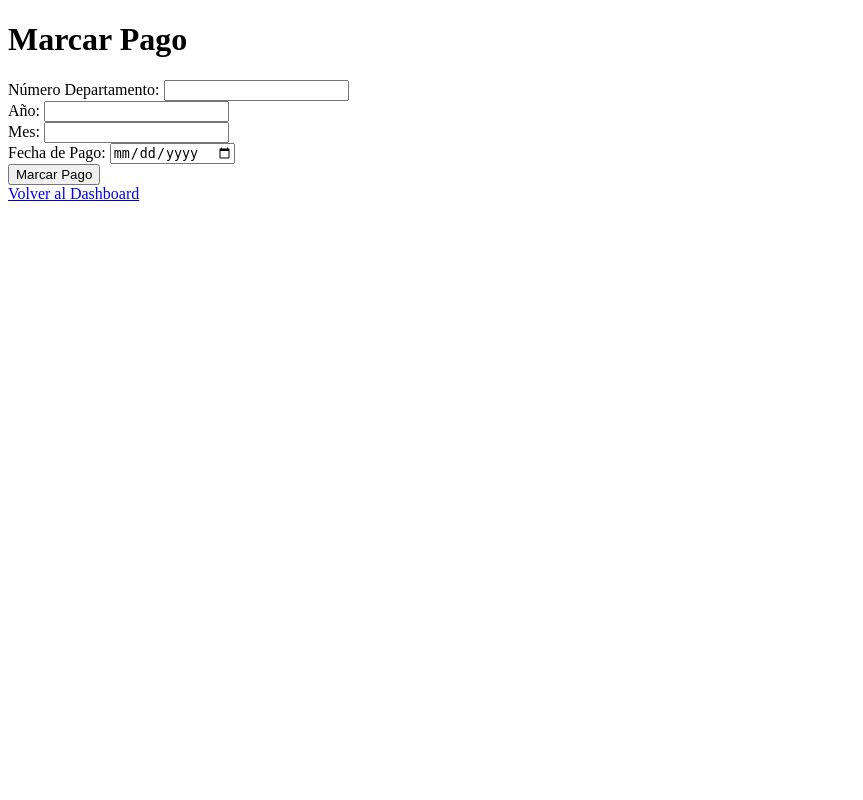
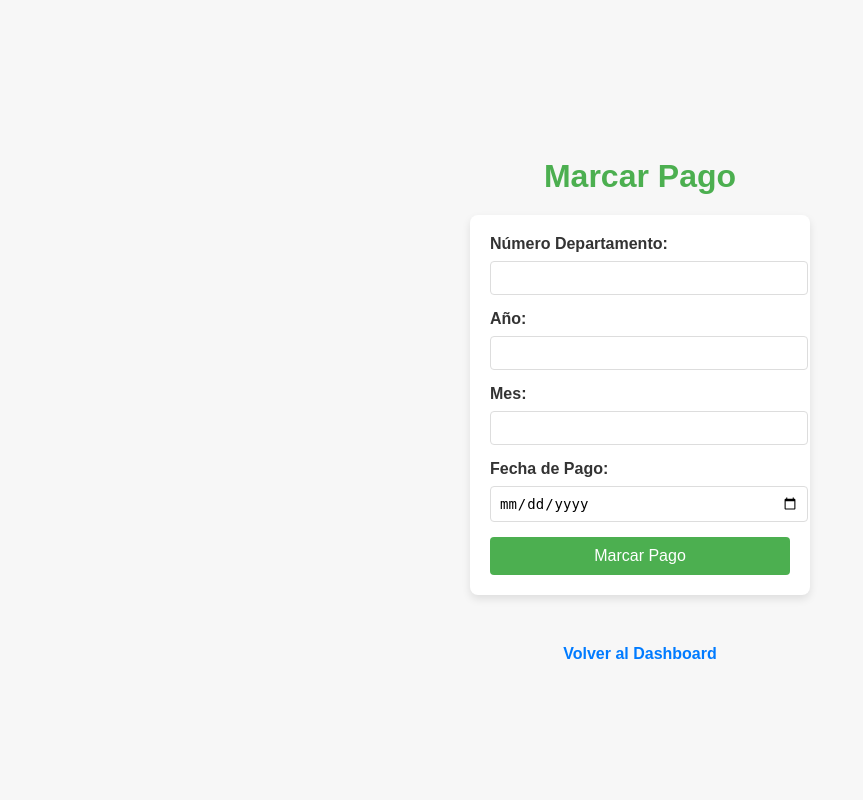
Before and after one commit to Javi3r12/BackEnd-Arquitectura, a Django app: page /pago/marcar/ in a window 1280 px wide. Shown: the whole page, without its empty margins (0-863 px from the left). Run offline with Django 5.2, Linux system fonts and the light colour scheme.

Commit message:
Update marcar_pago.html

```diff
--- a/gastos_comunes/core/templates/marcar_pago.html
+++ b/gastos_comunes/core/templates/marcar_pago.html
@@ -1,26 +1,107 @@
 <!DOCTYPE html>
 <html lang="en">
 <head>
+    <meta charset="UTF-8">
+    <meta name="viewport" content="width=device-width, initial-scale=1.0">
     <title>Marcar Pago</title>
+    <style>
+        body {
+            font-family: Arial, sans-serif;
+            background-color: #f7f7f7;
+            margin: 0;
+            padding: 0;
+            display: flex;
+            flex-direction: column;
+            align-items: center;
+            justify-content: center;
+            min-height: 100vh;
+        }
+        h1 {
+            color: #4CAF50;
+            margin-bottom: 20px;
+        }
+        form {
+            background-color: white;
+            padding: 20px;
+            border-radius: 8px;
+            box-shadow: 0 4px 8px rgba(0, 0, 0, 0.1);
+            width: 300px;
+            margin-bottom: 30px;
+        }
+        label {
+            font-weight: bold;
+            margin-bottom: 8px;
+            display: block;
+            color: #333;
+        }
+        input[type="number"], input[type="date"] {
+            width: 100%;
+            padding: 8px;
+            margin-bottom: 15px;
+            border: 1px solid #ddd;
+            border-radius: 4px;
+            font-size: 14px;
+        }
+        button {
+            width: 100%;
+            padding: 10px;
+            background-color: #4CAF50;
+            color: white;
+            border: none;
+            border-radius: 4px;
+            font-size: 16px;
+            cursor: pointer;
+        }
+        button:hover {
+            background-color: #45a049;
+        }
+        h2 {
+            color: #333;
+        }
+        pre {
+            background-color: #f4f4f4;
+            padding: 10px;
+            border-radius: 4px;
+            font-family: Consolas, monospace;
+            border: 1px solid #ddd;
+            white-space: pre-wrap;
+            word-wrap: break-word;
+        }
+        a {
+            margin-top: 20px;
+            text-decoration: none;
+            color: #007BFF;
+            font-weight: bold;
+        }
+        a:hover {
+            text-decoration: underline;
+        }
+    </style>
 </head>
 <body>
     <h1>Marcar Pago</h1>
     <form method="post">
         {% csrf_token %}
-        <label>Número Departamento:</label>
-        <input type="number" name="numero_departamento" required><br>
-        <label>Año:</label>
-        <input type="number" name="anio" required><br>
-        <label>Mes:</label>
-        <input type="number" name="mes" required><br>
-        <label>Fecha de Pago:</label>
-        <input type="date" name="fecha_pago" required><br>
+        <label for="numero_departamento">Número Departamento:</label>
+        <input type="number" id="numero_departamento" name="numero_departamento" required><br>
+
+        <label for="anio">Año:</label>
+        <input type="number" id="anio" name="anio" required><br>
+
+        <label for="mes">Mes:</label>
+        <input type="number" id="mes" name="mes" required><br>
+
+        <label for="fecha_pago">Fecha de Pago:</label>
+        <input type="date" id="fecha_pago" name="fecha_pago" required><br>
+
         <button type="submit">Marcar Pago</button>
     </form>
+
     {% if resultado %}
         <h2>Resultado:</h2>
         <pre>{{ resultado }}</pre>
     {% endif %}
+
     <a href="/">Volver al Dashboard</a>
 </body>
 </html>
```
